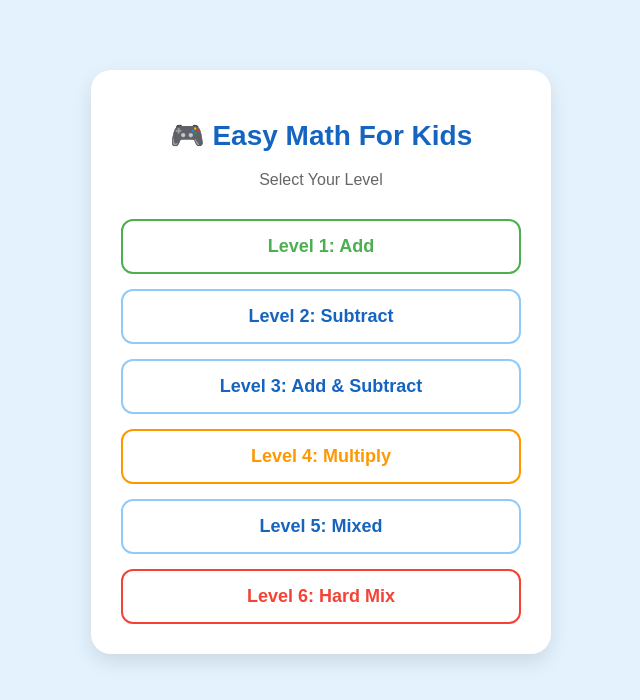
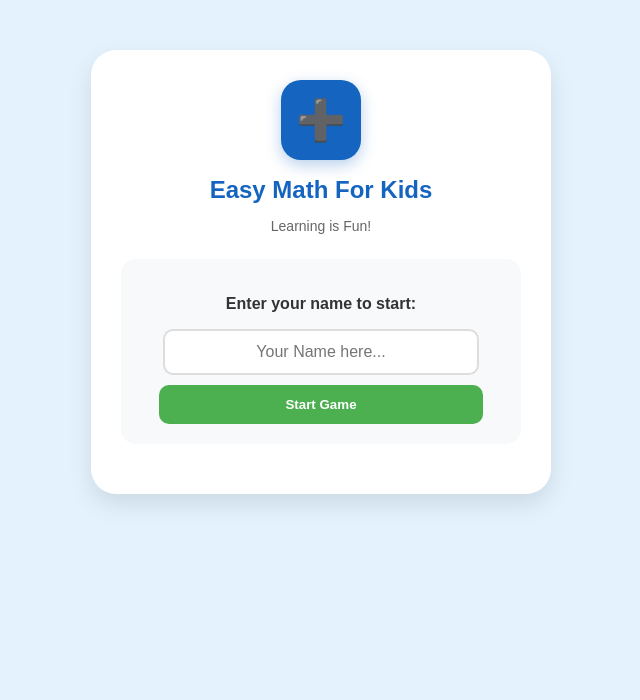
Before and after one commit to nankhaing/Mathgame, a plain HTML site: page index.html in a window 1280 px wide. Shown: the whole page, without its empty margins (319-959 px from the left). Drawn offline with Linux system fonts and the light colour scheme.

Commit message:
Update index.html

```diff
--- a/index.html
+++ b/index.html
@@ -3,52 +3,69 @@
 <head>
     <meta charset="UTF-8">
     <meta name="viewport" content="width=device-width, initial-scale=1.0">
-    <title>Easy Math For Kids - Menu</title>
+    <title>Easy Math For Kids</title>
     <style>
         body { font-family: 'Arial', sans-serif; text-align: center; background: #e3f2fd; margin: 0; padding: 20px; }
-        .menu-card { background: white; max-width: 400px; margin: 50px auto; padding: 30px; border-radius: 20px; box-shadow: 0 8px 20px rgba(0,0,0,0.1); }
-        h1 { color: #1565c0; font-size: 28px; }
-        .subtitle { color: #666; margin-bottom: 30px; }
 
-        .level-list { display: flex; flex-direction: column; gap: 15px; }
-        .level-btn {
-            display: block;
-            padding: 15px;
-            background: #fff;
-            color: #1565c0;
-            text-decoration: none;
-            border: 2px solid #90caf9;
-            border-radius: 12px;
-            font-weight: bold;
-            font-size: 18px;
-            transition: all 0.2s;
-        }
-        .level-btn:hover { background: #1565c0; color: white; transform: translateY(-3px); }
+        .container { background: white; max-width: 400px; margin: 30px auto; padding: 30px; border-radius: 25px; box-shadow: 0 10px 25px rgba(0,0,0,0.1); }
 
-        /* Level အလိုက် အရောင်လေးတွေ ခွဲထားပေးပါတယ် */
-        .level-1 { border-color: #4caf50; color: #4caf50; }
-        .level-1:hover { background: #4caf50; color: white; }
-        .level-4 { border-color: #ff9800; color: #ff9800; }
-        .level-4:hover { background: #ff9800; color: white; }
-        .level-6 { border-color: #f44336; color: #f44336; }
-        .level-6:hover { background: #f44336; color: white; }
+        /* Logo Style */
+        .game-logo { width: 80px; height: 80px; background: #1565c0; color: white; border-radius: 20px; display: flex; align-items: center; justify-content: center; font-size: 40px; font-weight: bold; margin: 0 auto 15px; box-shadow: 0 5px 15px rgba(21, 101, 192, 0.3); }
+
+        h1 { color: #1565c0; font-size: 24px; margin-bottom: 5px; }
+        .subtitle { color: #666; margin-bottom: 25px; font-size: 14px; }
+
+        /* Login Form */
+        #login-container { margin-bottom: 20px; padding: 20px; background: #f8f9fa; border-radius: 15px; }
+        input { font-size: 16px; padding: 12px; width: 80%; border: 2px solid #ddd; border-radius: 10px; outline: none; margin-bottom: 10px; text-align: center; }
+        .start-btn { background: #4caf50; color: white; border: none; padding: 12px 25px; border-radius: 10px; cursor: pointer; font-weight: bold; width: 90%; }
+
+        /* Level Selection (Hidden initially) */
+        #level-selection { display: none; flex-direction: column; gap: 12px; }
+        .level-btn { padding: 15px; background: #fff; color: #1565c0; text-decoration: none; border: 2px solid #90caf9; border-radius: 12px; font-weight: bold; transition: 0.2s; }
+        .level-btn:hover { background: #1565c0; color: white; }
     </style>
 </head>
 <body>
 
-<div class="menu-card">
-    <h1>🎮 Easy Math For Kids</h1>
-    <p class="subtitle">Select Your Level</p>
+<div class="container">
+    <div class="game-logo">➕</div>
+    <h1>Easy Math For Kids</h1>
+    <p class="subtitle">Learning is Fun!</p>
 
-    <div class="level-list">
-        <a href="play.html?level=1" class="level-btn level-1">Level 1: Add</a>
+    <div id="login-container">
+        <p style="font-weight: bold; color: #333;">Enter your name to start:</p>
+        <input type="text" id="player-name" placeholder="Your Name here..." autocomplete="off">
+        <button class="start-btn" onclick="showLevels()">Start Game</button>
+    </div>
+
+    <div id="level-selection">
+        <p id="welcome-msg" style="font-weight: bold; color: #4caf50;"></p>
+        <a href="play.html?level=1" class="level-btn">Level 1: Add</a>
         <a href="play.html?level=2" class="level-btn">Level 2: Subtract</a>
         <a href="play.html?level=3" class="level-btn">Level 3: Add & Subtract</a>
-        <a href="play.html?level=4" class="level-btn level-4">Level 4: Multiply</a>
+        <a href="play.html?level=4" class="level-btn">Level 4: Multiply</a>
         <a href="play.html?level=5" class="level-btn">Level 5: Mixed</a>
-        <a href="play.html?level=6" class="level-btn level-6">Level 6: Hard Mix</a>
+        <a href="play.html?level=6" class="level-btn" style="border-color: #f44336; color: #f44336;">Level 6: Hard Mix</a>
     </div>
 </div>
 
+<script>
+    function showLevels() {
+        const name = document.getElementById('player-name').value;
+        if (name.trim() !== "") {
+            // နာမည်ကို သိမ်းထားပြီး Level တွေကို ပြမယ်
+            document.getElementById('login-container').style.display = 'none';
+            document.getElementById('level-selection').style.display = 'flex';
+            document.getElementById('welcome-msg').innerText = "Welcome, " + name + "! Choose a level:";
+
+            // နာမည်ကို play.html ဆီပါ သယ်သွားချင်ရင် localStorage သုံးလို့ရတယ်
+            localStorage.setItem('playerName', name);
+        } else {
+            alert("Please enter your name!");
+        }
+    }
+</script>
+
 </body>
 </html>
```
